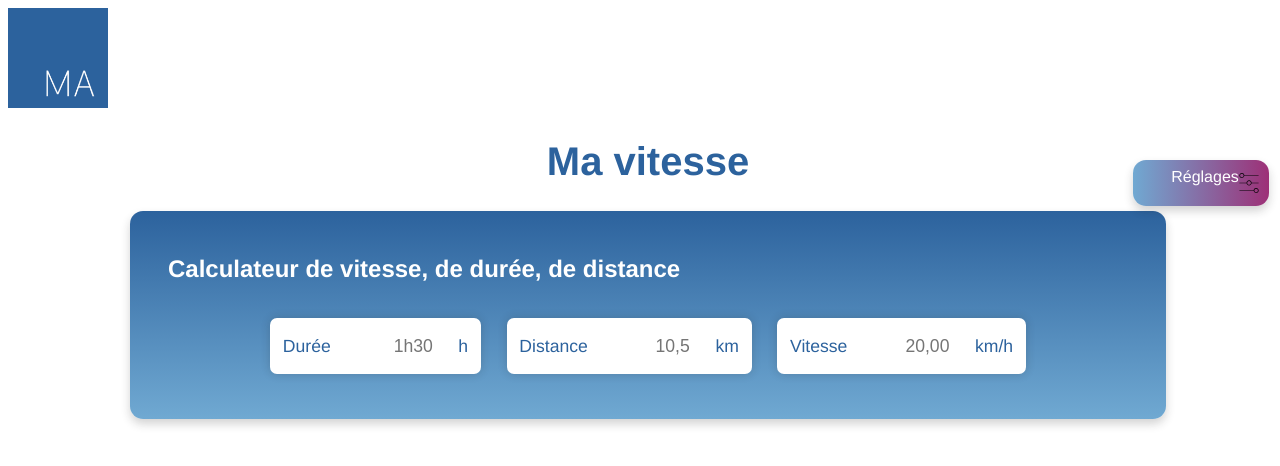
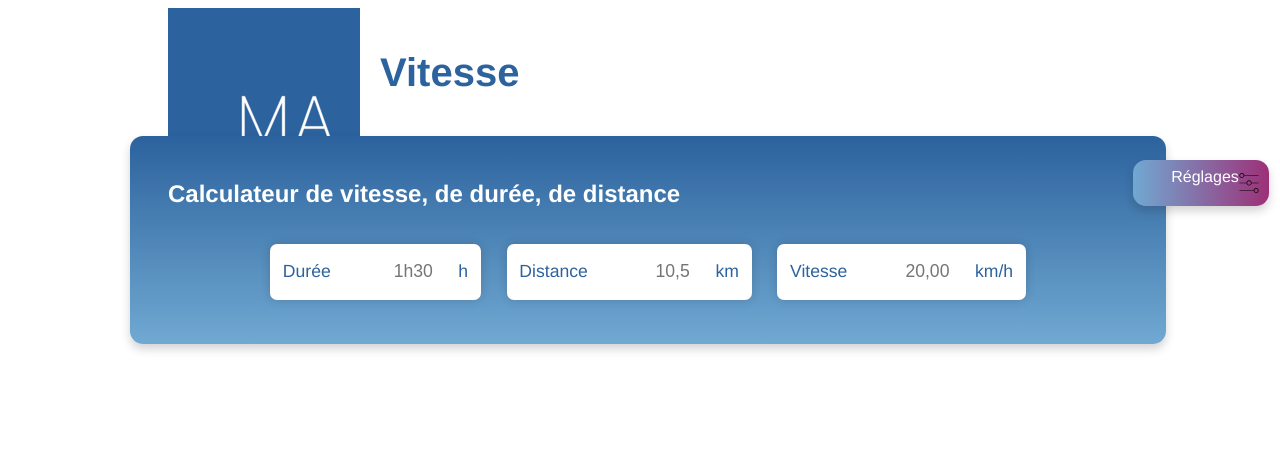
Before and after one commit to ArthurBri/ma-vitesse, a Vue app: page / in a window 1280 px wide. Shown: the top 466 px of the page. Built offline with nearby package versions, Linux system fonts and the light colour scheme.

Commit message:
core : fix duration, fix managment of displayed caracter

```diff
--- a/src/App.vue
+++ b/src/App.vue
@@ -1,8 +1,8 @@
 <template>
     <div id="app" class="container">
         <div class="header noselect-nodrag">
-            <img src="./assets/icon.png" width="100"/>
-            <h1>Ma vitesse</h1>
+            <img alt="logo" src="./assets/icon.png" style="border-radius:15%;"/>
+            <h1 style="margin-left:20px;">Vitesse</h1>
         </div>
         <div class="main-box">
             <h2 class="noselect-nodrag" v-if="calculatedField===''">Calculateur de vitesse, de durée, de distance</h2>
@@ -57,7 +57,7 @@
         </div>
         <div class="settings-box" style="animation: flip-over 0.7s forwards;" >
             <span>Réglages</span>
-            <img class="icon" src="./assets/icons/settings.svg" width="16"/>
+            <img alt="" class="icon" src="./assets/icons/settings.svg" width="16"/>
         </div>
         <Footer/>
     </div>
@@ -66,12 +66,12 @@
 <script>
     import Footer from '@/components/Footer'
     // TODO : calculer par "pace"
-    // TODO : settings
-
-    // TODO : gérer les distances / vitesses < 1km / 1kmh (aujourd'hui buggé par le leading zero supprimé)
-    // TODO : limiter les minutes à 59, secondes à 59 si non précédés
+    // TODO : limiter les minutes à 59, secondes à 59 si précédés
     // TODO : réglages : format de la vitesse, "." ou ",", langue dark-mode
     // TODO : suggestion distance proche (marathon, semi-marathon...) à +- 5% de la distance entrée
+    // TODO : estimation temps de course par ajustement pas rapport à une base
+    // TODO : effacer rapidement les champs
+
     export default {
         name: 'app',
         components: {Footer},
@@ -140,19 +140,20 @@
 
                     let nbFields = (this.duration.match(/[:mhs]/g) || []).length + 1;
                     // dans ce cas, on a des h, des m, des s
-                    // eslint-disable-next-line no-console
-                    console.log("nombre de champs : " + nbFields);
-                    if (nbFields === 3) {
+                    if (nbFields >= 3) {
                         hours = this.duration.match(/(^\d*)[h:]/g)[0].replace(/[h:]*/g, '');
                         minutes = this.duration.match(/[:h](\d*)[m:]/g)[0].replace(/[hm:]*/g, '') || 0;
                         seconds = this.duration.match(/[:mh](\d*)s?$/g)[0].replace(/[ms:]*/g, '') || 0;
-                        // eslint-disable-next-line no-console
-                        console.log("heures : " + hours)
                     } else if (nbFields === 2) {
-                        // si un h ou un : > calcul h / m
-                        if ((this.duration.match(/[:h]/g) || []).length === 1) {
+                        // si un h ou un : && !s > calcul h / m
+                        if ((this.duration.match(/[:h]/g) || []).length === 1 && (this.duration.match(/[s]/g) || []).length === 0) {
                             hours = this.duration.match(/(^\d*)[h:]/g)[0].replace(/[h:]*/g, '');
-                            minutes = this.duration.match(/[:h](\d*)[m:]?/g)[0].replace(/[h:]*/g, '') || 0;
+                            minutes = this.duration.match(/[:h](\d*)[m:]?/g)[0].replace(/[hm:]*/g, '') || 0;
+                            // si un h ou un : && s > calcul h / s
+                        } else if ((this.duration.match(/[:h]/g) || []).length === 1 && (this.duration.match(/[s]/g) || []).length === 1) {
+
+                            hours = this.duration.match(/(^\d*)[h:]/g)[0].replace(/[h:]*/g, '');
+                            seconds = this.duration.match(/[:h](\d*)[s:]/g)[0].replace(/[hs:]*/g, '') || 0;
                             // sinon > calcul m / s
                         } else if ((this.duration.match(/[m]/g) || []).length === 1) {
                             minutes = this.duration.match(/(^\d*)[m:]/g)[0].replace(/[hm:]*/g, '');
@@ -167,7 +168,7 @@
                     // eslint-disable-next-line no-console
                     //console.log('h : ' + hours);
                     // eslint-disable-next-line no-console
-                    //console.log('m : ' + minutes;
+                    //console.log('m : ' + minutes);
                     // eslint-disable-next-line no-console
                     //console.log('s : ' + seconds);
                     return parseFloat(hours) + (parseFloat(minutes) / 60) + (parseFloat(seconds) / 3600)
@@ -228,10 +229,10 @@
                         // formatting character for display
                         if ((this.duration.match(/[h:]/g) || []).length === 1 && (this.duration.match(/[ms]/g) || []).length === 0) {
                             this.durationDisplayedFormat = 'm'
+                        } else if ((this.duration.match(/[s]/g) || []).length === 1) {
+                            this.durationDisplayedFormat = ''
                         } else if ((this.duration.match(/[hm:]/g) || []).length >= 1) {
                             this.durationDisplayedFormat = 's'
-                        } else if ((this.duration.match(/[s]/g) || []).length === 1) {
-                            this.durationDisplayedFormat = ''
                         } else {
                             this.durationDisplayedFormat = 'h'
                         }
@@ -328,6 +329,15 @@
     .container {
         display: flex;
         flex-direction: column;
+    }
+
+    .header {
+        padding: 3vh 3vw 3vh 3vw;
+        margin: 0 auto 0 auto;
+        width: 75vw;
+        display: flex;
+        height: 80px;
+        align-items: center;
     }
 
     .main-box {
```
